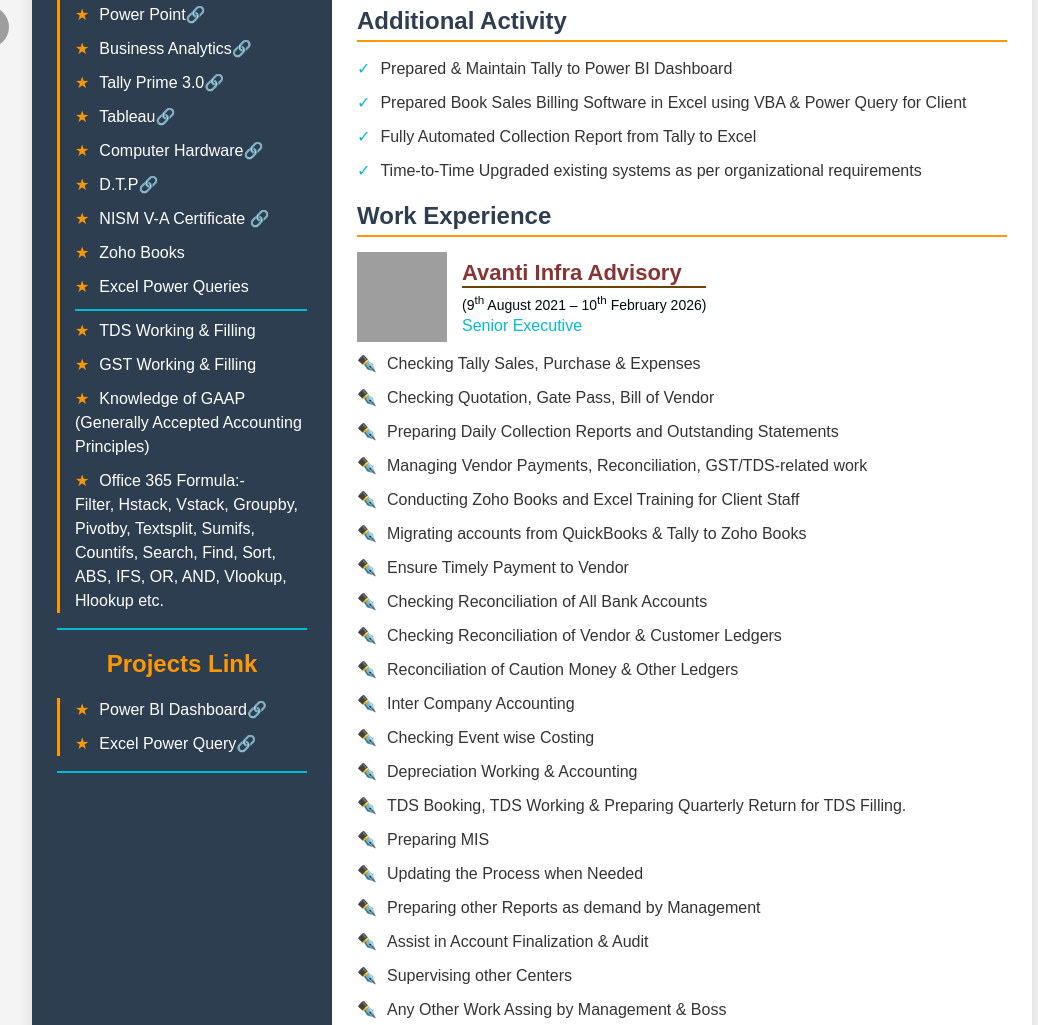
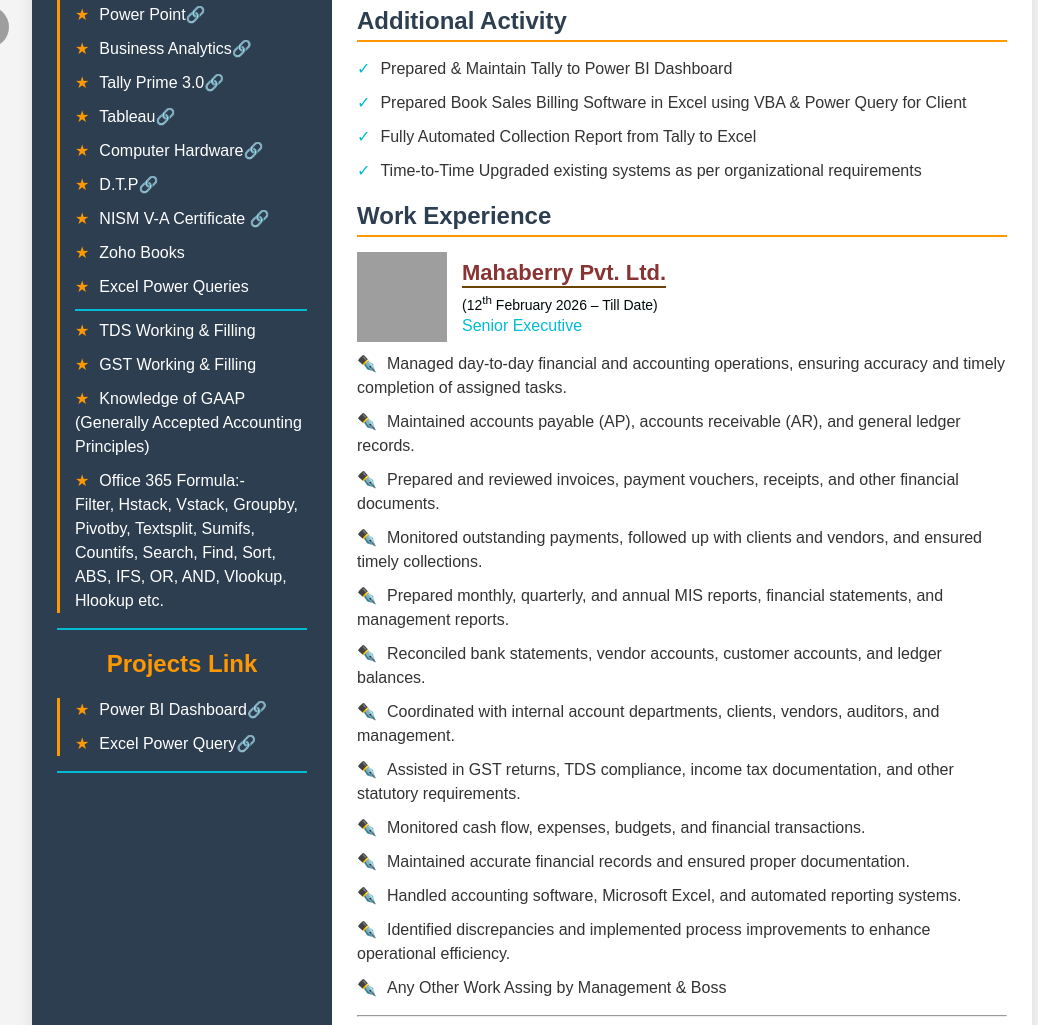
Before and after one commit to gyanchandmaurya/CV, a plain HTML site: page index.html in a window 1280 px wide. Shown: the part 742-1767 px from the top of the page, without its empty margins (108-1146 px from the left). Drawn offline with Linux system fonts and the light colour scheme; grey boxes are pictures that could not be loaded.

Commit message:
Enhance company section with logos and work details
Updated the company section with logo, designation, and detailed work experience for Mahaberry Pvt. Ltd. and Avanti Infra Advisory.

```diff
--- a/index.html
+++ b/index.html
@@ -303,6 +303,31 @@
             <h2 class="section-title">Work Experience</h2>
 
             <!-- Updated Company Section with Logo and Designation -->
+             <div class="company-header">
+                <img class="company-logo" src="https://framerusercontent.com/images/MSCxJh2Yl2UCMlSP7T2cWsFas.png?scale-down-to=512&width=2406&height=2222" alt="Avanti Logo">
+                <div>
+                    <div class="company-name">Mahaberry Pvt. Ltd.</div>
+                    <div class="date">(12<sup>th</sup> February 2026 – Till Date)</div>
+                    <div class="designation">Senior Executive</div>
+                </div>
+            </div>
+            <ul class="work">
+                <li>Managed day-to-day financial and accounting operations, ensuring accuracy and timely completion of assigned tasks.</li>
+                <li>Maintained accounts payable (AP), accounts receivable (AR), and general ledger records.</li>
+                <li>Prepared and reviewed invoices, payment vouchers, receipts, and other financial documents.</li>
+                <li>Monitored outstanding payments, followed up with clients and vendors, and ensured timely collections.</li>
+                <li>Prepared monthly, quarterly, and annual MIS reports, financial statements, and management reports.</li>
+                <li>Reconciled bank statements, vendor accounts, customer accounts, and ledger balances.</li>
+                <li>Coordinated with internal account departments, clients, vendors, auditors, and management.</li>
+                <li>Assisted in GST returns, TDS compliance, income tax documentation, and other statutory requirements.</li>
+                <li>Monitored cash flow, expenses, budgets, and financial transactions.</li>
+                <li>Maintained accurate financial records and ensured proper documentation.</li>
+                <li>Handled accounting software, Microsoft Excel, and automated reporting systems.</li>
+                <li>Identified discrepancies and implemented process improvements to enhance operational efficiency.</li>
+                <li>Any Other Work Assing by Management & Boss</li>
+            </ul> <hr> <br>
+
+
             <div class="company-header">
                 <img class="company-logo" src="https://media.licdn.com/dms/image/v2/C560BAQEhDC9gbo4V_g/company-logo_200_200/company-logo_200_200/0/1630646703956/avanti_infra_advisory_llp_logo?e=2147483647&v=beta&t=rNmEgCe2scLrwNqN869yQ2ZwlEzWI3BYsyJLkAJ_Rh0" alt="Avanti Logo">
                 <div>
```
